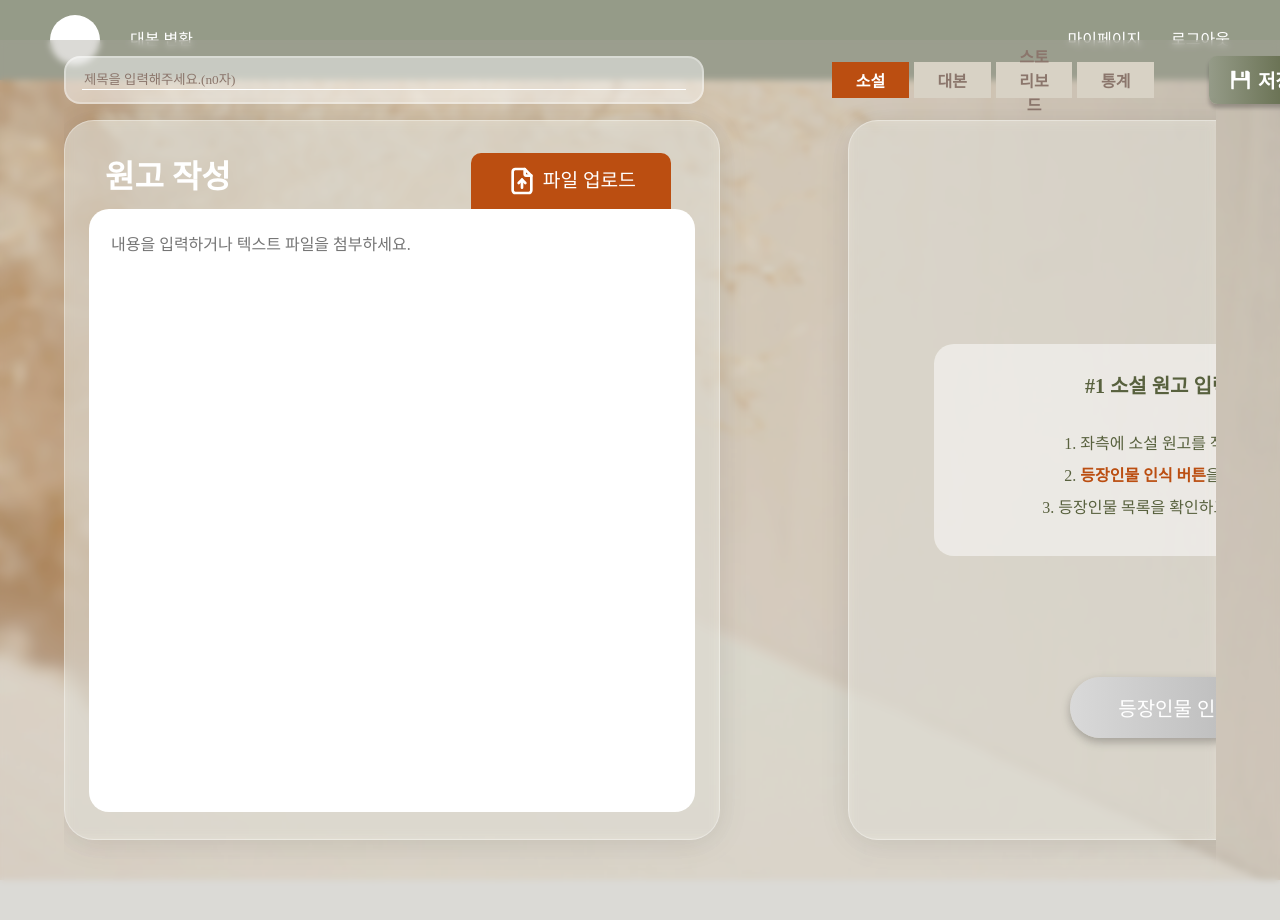
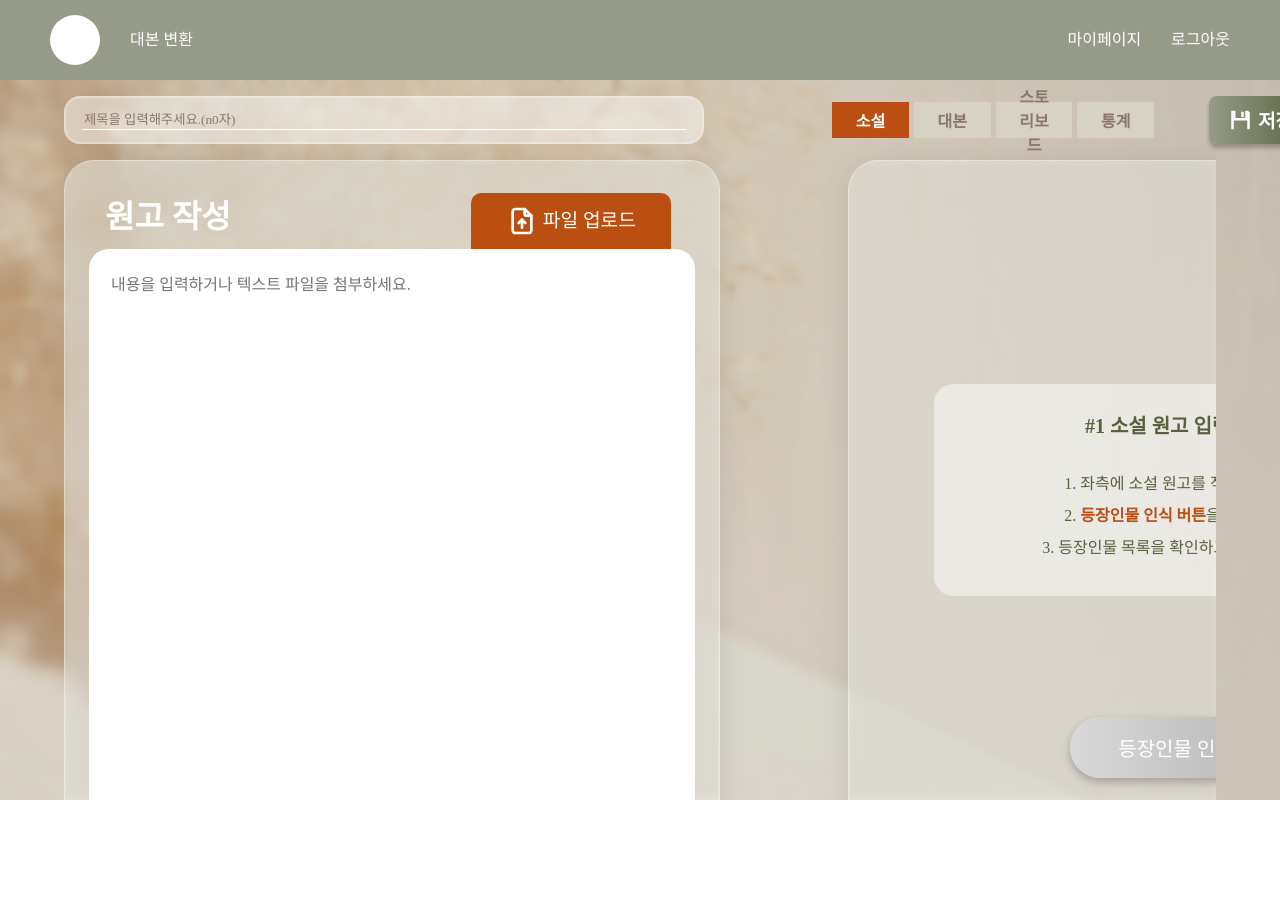
Before and after one commit to otcroz/DS-Volare_front-end, a React (Create React App) app: page /convert in a window 1280 px wide. Shown: the top 920 px of the page. After the commit the page ends 800 px from the top, so only its background shows below. Built offline with nearby package versions, Linux system fonts and the light colour scheme; a web font is replaced by a local one.

Commit message:
[fix/disogn] Modify a background height value
Github issue #23

```diff
--- a/src/page/ConvertPage.tsx
+++ b/src/page/ConvertPage.tsx
@@ -1,5 +1,5 @@
 import React, { useState, useEffect } from 'react';
-import styled from 'styled-components';
+import styled, { css } from 'styled-components';
 import ConvertIndicator from '../component/ConvertIndicator';
 import NovelBox from '../component/NovelBox';
 import CharacterBox from '../component/CharacterBox';
@@ -116,7 +116,9 @@ const Background = styled.div`
   justify-content: center;
   background-image: url(${bgImg});
   background-size: cover;
-  height: 100vh;
+  ${css`
+    height: calc(100vh - 80px);
+  `}
 `;
 
 const BackgroundCover = styled.p`
@@ -126,6 +128,10 @@ const BackgroundCover = styled.p`
   background-color: rgba(166, 162, 154, 0.4);
   backdrop-filter: blur(3px);
   padding: 0 5vw;
+
+  ${css`
+    height: calc(100vh - 80px);
+  `}
 `;
 
 // container
```
